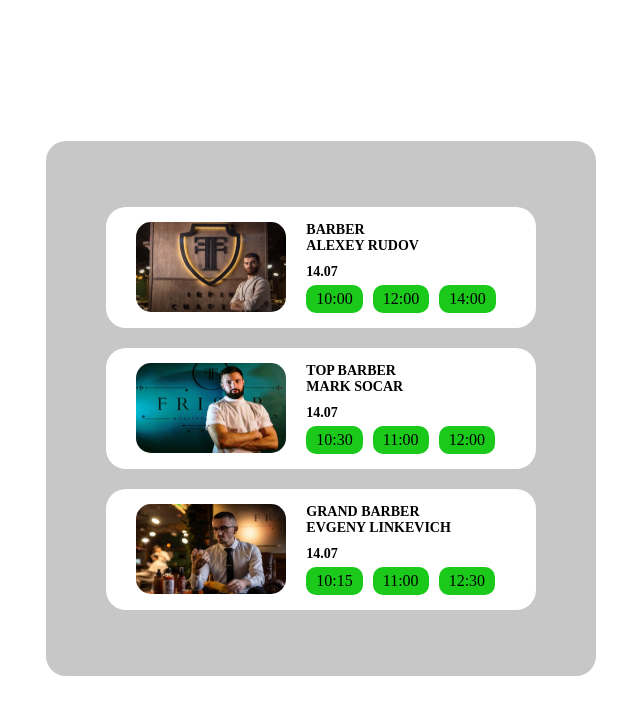
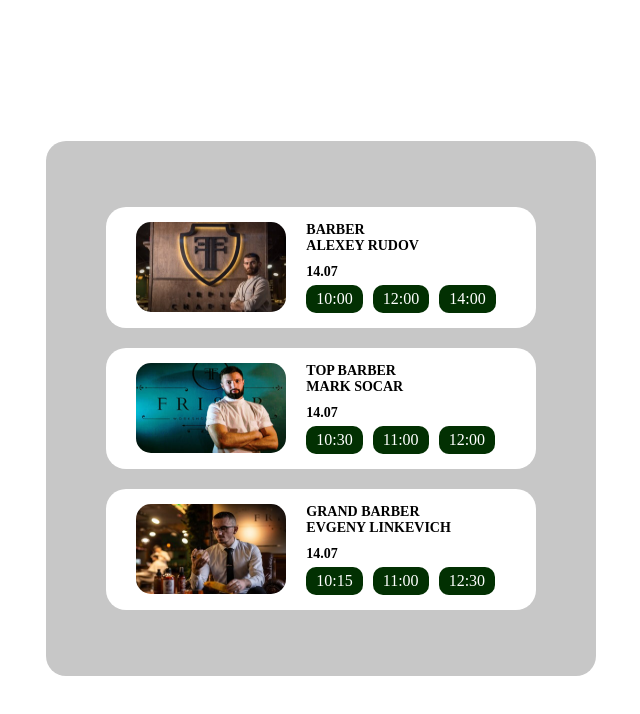
Before and after one commit to w-develop-w/barbershopts, a React (Create React App) app: page /specialists in a window 1280 px wide. Shown: the top 714 px of the page, without its empty margins (319-959 px from the left). Built offline with nearby package versions, Linux system fonts and the light colour scheme; data requests are answered from the project's data file.

Commit message:
(4)part logic of recording

```diff
--- a/server/db.json
+++ b/server/db.json
@@ -24,7 +24,7 @@
                 {
                     "date": "14.07",
                     "time": ["10:30", "11:00", "12:00"],
-                    "booking":[true, true, true],
+                    "booking": [true, true, true],
                     "access": [0.5, 1, 1]
                 }
             ],
--- a/src/components/Specialists/Specialists.module.scss
+++ b/src/components/Specialists/Specialists.module.scss
@@ -73,7 +73,14 @@
                                             transition: 0.3s;
 
                                             &.green {
-                                                background-color: rgb(27, 201, 27);
+                                                color: white;
+                                                background-color: rgb(2, 48, 2);
+
+                                                &:hover {
+                                                    color: white;
+                                                    cursor: pointer;
+                                                    background-color: rgb(4, 80, 4);
+                                                }
                                             }
 
                                             &:hover {
@@ -86,6 +93,17 @@
                                                 );
                                             }
                                         }
+
+                                        button[disabled] {
+                                            /* Ваши стили для заблокированных кнопок здесь */
+
+                                            /* Пример: */
+                                            background-color: grey;
+                                            color: white;
+                                            // /* Убираем hover-эффект */
+                                            pointer-events: none; /* Запрещаем события мыши (нажатие, наведение и т.д.) */
+                                            cursor: not-allowed; /* Курсор не-доступен */
+                                        }
                                     }
                                 }
                             }
--- a/src/components/Specialists/Specialists.tsx
+++ b/src/components/Specialists/Specialists.tsx
@@ -50,69 +50,6 @@ function Specialists() {
         }
     }
 
-    // const getToPath = (currentPath: string): string => {
-    //     if (currentPath === "/services/specialists") {
-    //         return "/services/specialists/recording"
-    //     } else if (currentPath === "/specialists") {
-    //         return "/specialists/services"
-    //     } else if (currentPath === "/dateAndTime/services/specialists") {
-    //         return "/dateAndTime/services/specialists/recording"
-    //     } else {
-    //         return "/"
-    //     }
-    // }
-
-
-    // return (
-    //     <div className={styles.container}>
-    //         <div className={styles.modal}>
-    //             <ul className={styles.list}>
-    //                 {dataBarbers &&
-    //                     dataBarbers.map((el: Barbers) => (
-    //                         <li className={styles.item} key={el.id}>
-    //                             <div className={styles.content}>
-    //                                 <img src={el.image} alt="Barber" />
-    //                                 <div>
-    //                                     <h3>{el.status}</h3>
-    //                                     <h3>{el.name}</h3>
-    //                                     <div>
-    //                                         <ul>
-    //                                             {el.datesAndTime.map(
-    //                                                 (element: DatesAndTime, index: number) => (
-    //                                                     <li key={index}>
-    //                                                         <h3> {element.date} </h3>
-    //                                                         {/* {availableTimeAndDate(dataBarbers, dataServing, el.name)} */}
-
-    //                                                         {element.time.map((timeElement,index) => (
-    //                                                                 if(alement.access === timeForServiceFact) {
-    //                                                                     <Link key={ index } to={getToPath(location.pathname)} className={styles.link}>
-    //                                                                         <button key={ timeElement } className={styles.green}>{timeElement}</button>
-    //                                                                     </Link>
-    //                                                                 }
-    //                                                                 else {
-    //                                                                     <Link key={ index } to={getToPath(location.pathname)}>
-    //                                                                     <button key={ timeElement } className={styles.green}>{timeElement}</button>
-    //                                                                 </Link>
-    //                                                                 }
-    //                                                             )
-    //                                                         )}
-    //                                                     </li>
-    //                                                 )
-    //                                             )}
-    //                                         </ul>
-    //                                     </div>
-    //                                 </div>
-    //                             </div>
-    //                         </li>
-    //                     ))}
-    //             </ul>
-    //         </div>
-    //     </div>
-    // )
-
-
-    // ... (предыдущий код)
-
     const getToPath = (currentPath: string): string => {
         if (currentPath === "/services/specialists") {
             return "/services/specialists/recording";
@@ -124,6 +61,7 @@ const getToPath = (currentPath: string): string => {
             return "/";
         }
     };
+
 
     return (
         <div className={styles.container}>
@@ -143,7 +81,10 @@ return (
                             <li key={index}>
                                 <h3> {element.date} </h3>
                                 {element.time.map((timeElement, index) => {
-                                                        const isAvailable = element.access[(element.time).indexOf(timeElement)] >= timeForServiceFact ;
+                                const isAvailable = element.access[index] >= timeForServiceFact;
+                                const isBooking = element.booking[index];
+                                const isDisabled = !isAvailable || !isBooking;
+
                                 return (
                                     <Link
                                     key={index}
@@ -152,7 +93,8 @@ return (
                                     >
                                     <button
                                         key={timeElement}
-                                                                    className={isAvailable ? styles.green : ""}
+                                        className={`${isAvailable && isBooking ? styles.green : ""}`}
+                                        disabled={isDisabled}
                                     >
                                         {timeElement}
                                     </button>
--- a/src/models/models.ts
+++ b/src/models/models.ts
@@ -15,6 +15,7 @@ export interface Barbers {
 export interface DatesAndTime {
     date: string
     time: string[]
+    booking: boolean[]
     access: number[]
 }
 
```
Lines whose indentation alone changed are shown as unchanged.
